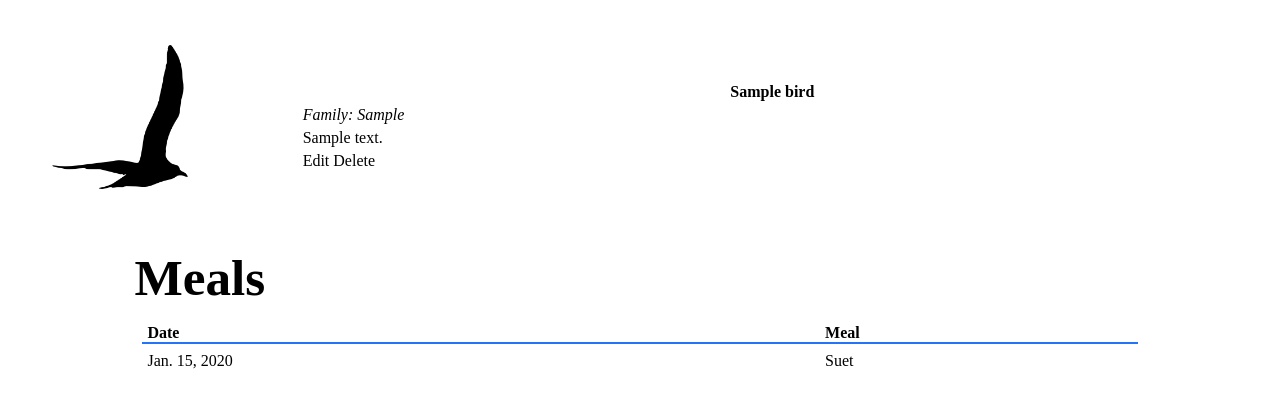
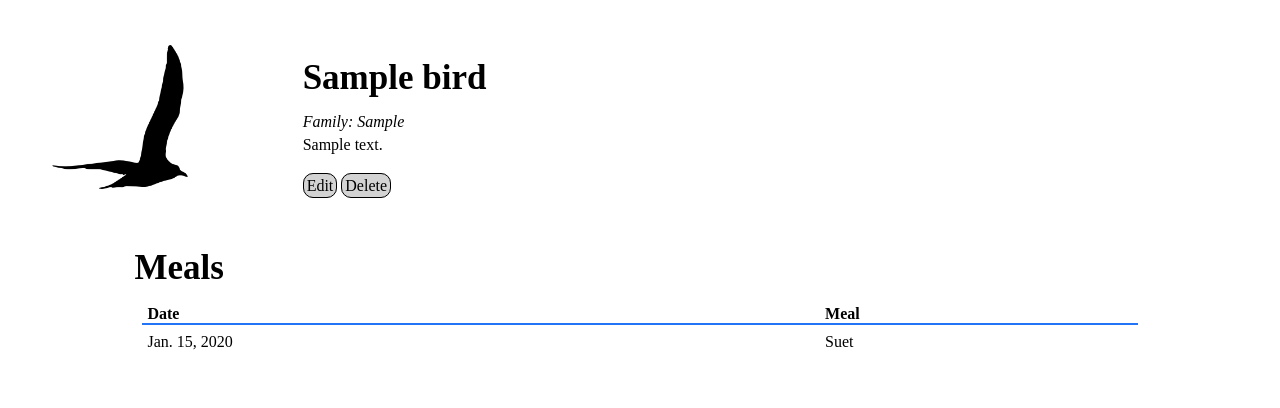
Before and after one commit to annamiriams/birds-django-crud-app-lab, a Django app: page /birds/1 in a window 1280 px wide. Shown: the part 77-485 px from the top of the page. Run offline with Django 5.2, Linux system fonts and the light colour scheme; tables that the repository leaves empty hold one stand-in row (values such as "Sample post").

Commit message:
a few more small updates to styling; css files really need cleaning up

```diff
--- a/main_app/static/css/birds/bird-detail.css
+++ b/main_app/static/css/birds/bird-detail.css
@@ -79,25 +79,20 @@ img {
 } */
 
 .bird-details h1 {
-    font-size: var(--font-xxl);
-    margin: 15px 0 3px;
-}
-
-.bird-details h2 {
-    font-size: var(--font-xl);
-    margin: 0 0 10px;
-    margin-top: 0;
-    margin-bottom: 10px;
-}
-
-.bird-details h3 {
-    margin: 20px 0 10px;
-    font-size: var(--font-l);
+    text-align: left;
+    font-size: 35px;
+    margin: 15px 0;
 }
 
 .bird-details p {
-    font-size: var(--font-reg);
     margin: 5px 0;
+}
+
+.btn {
+    border: 1px solid black;
+    border-radius: 10px;
+    background-color: lightgray;
+    padding: 3px;
 }
 
 .meal-container>section {
@@ -124,7 +119,7 @@ img {
 
 .meals h2,
 .toys h2 {
-    font-size: 3.2rem;
+    font-size: 35px;
     margin: 0;
 }
 
--- a/main_app/templates/birds/detail.html
+++ b/main_app/templates/birds/detail.html
@@ -14,10 +14,10 @@
         <h1>{{ bird.name }}</h1>
         <p><i>Family: {{ bird.family }}</i></p>
         <p>{{ bird.description }}</p>
-
+        <br>
         <div class='bird-details'>
-            <a href="{% url 'bird-update' bird.id %}" class='btn warn'>Edit</a>
-            <a href="{% url 'bird-delete' bird.id %}" class='btn danger'>Delete</a>
+            <a href="{% url 'bird-update' bird.id %}" class='btn'>Edit</a>
+            <a href="{% url 'bird-delete' bird.id %}" class='btn'>Delete</a>
         </div>
 </section>
 
```
